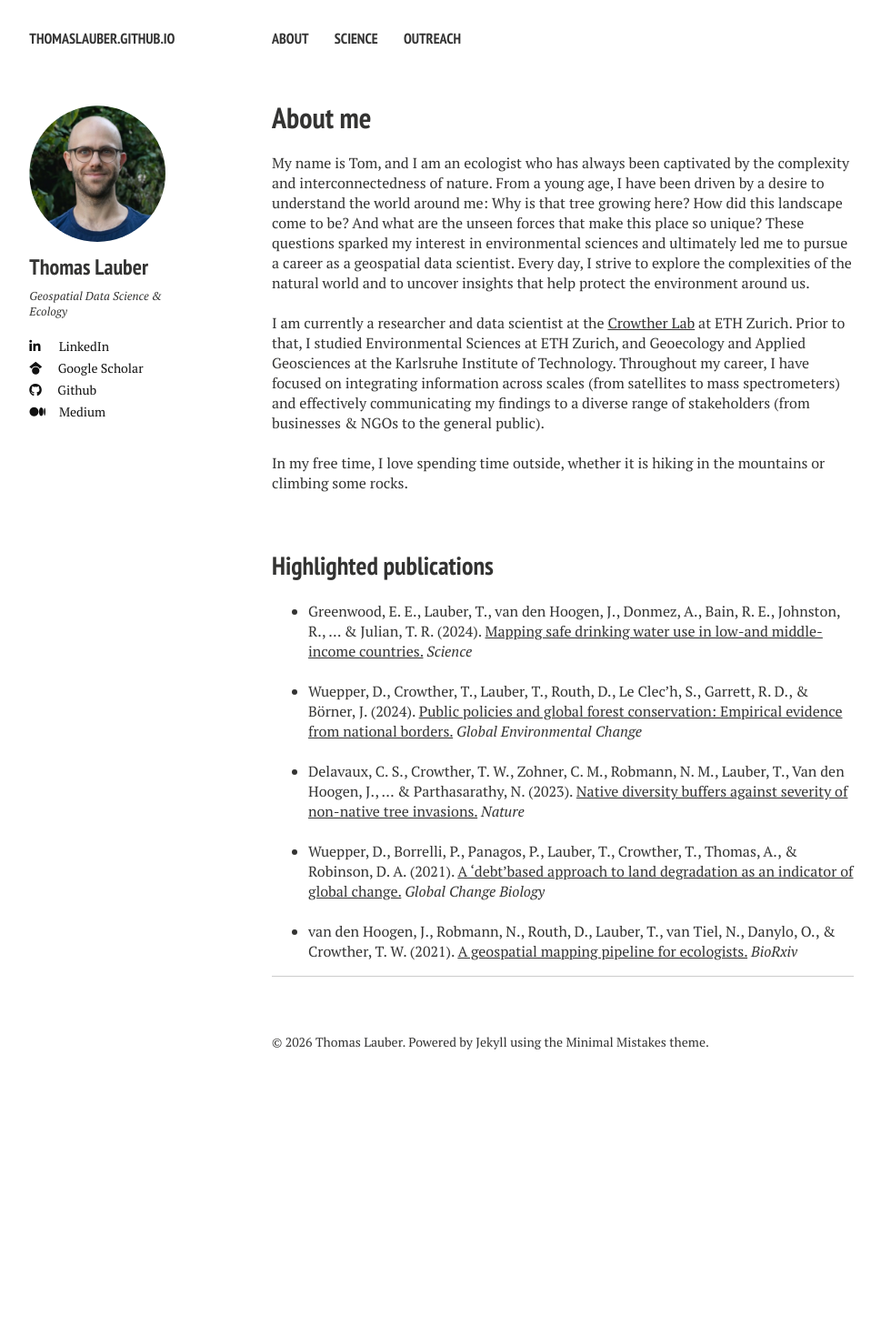
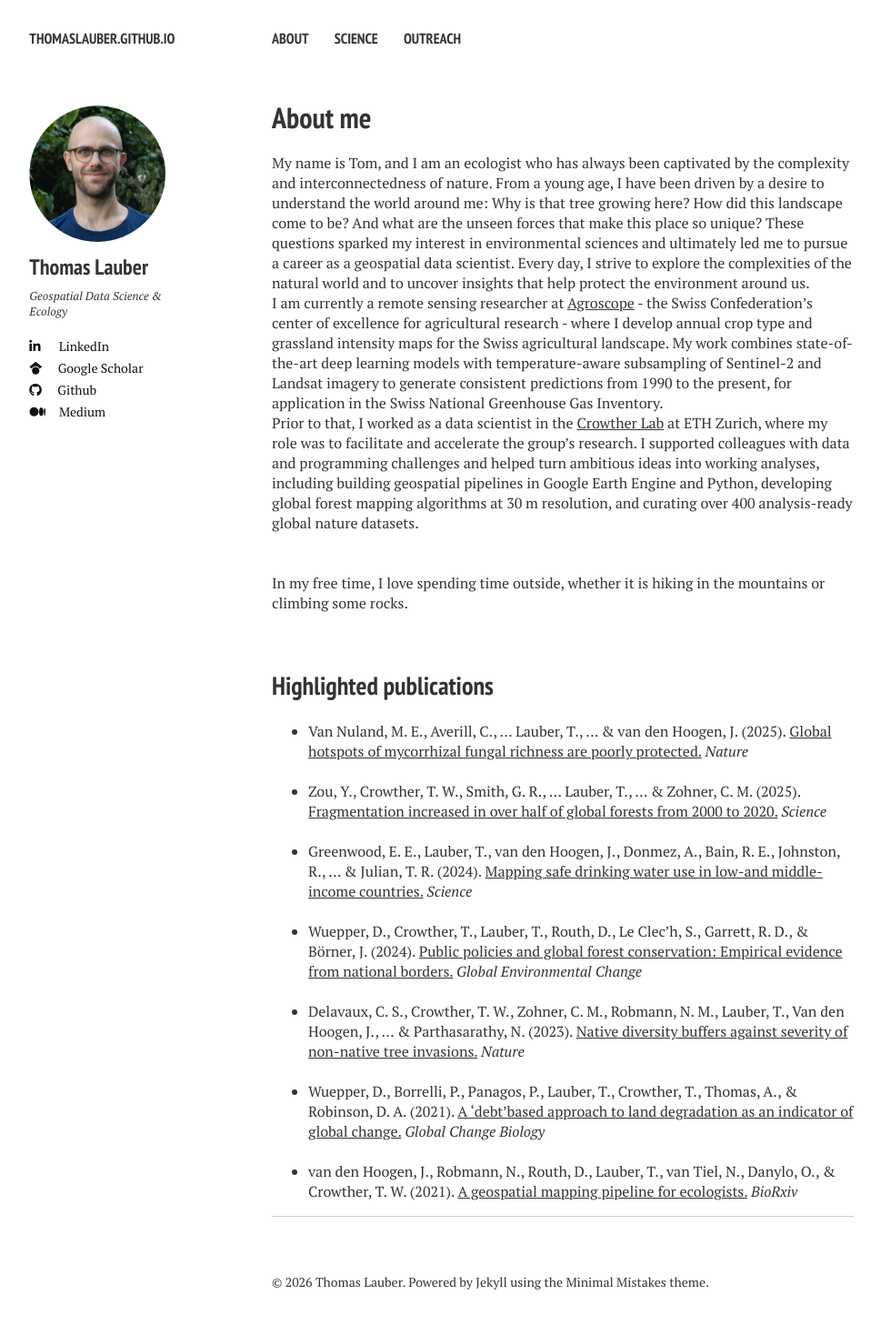
Before and after one commit to thomaslauber/thomaslauber.github.io, a Jekyll site: the page built from index.md, in a window 1280 px wide. Shown: the whole page at 91% size, without its empty margins (21-990 px from the left). Built offline with Jekyll 4.4.1, drawn with Linux system fonts in a browser that asks for light colours; nearby versions of some CDN libraries; before the commit the page ends 1204 px from its top, so only the background shows below that.

Commit message:
Revise personal bio and publication highlights
Updated personal and professional information, including current role and research focus.

```diff
--- a/index.md
+++ b/index.md
@@ -5,9 +5,12 @@ excerpt: "A minimal Jekyll theme for your blog by designer Michael Rose."
 tags: [Jekyll, theme, responsive, blog, template]
 ---
 
-My name is Tom, and I am an ecologist who has always been captivated by the complexity and interconnectedness of nature. From a young age, I have been driven by a desire to understand the world around me: Why is that tree growing here? How did this landscape come to be? And what are the unseen forces that make this place so unique? These questions sparked my interest in environmental sciences and ultimately led me to pursue a career as a geospatial data scientist. Every day, I strive to explore the complexities of the natural world and to uncover insights that help protect the environment around us.<br><br>
+My name is Tom, and I am an ecologist who has always been captivated by the complexity and interconnectedness of nature. From a young age, I have been driven by a desire to understand the world around me: Why is that tree growing here? How did this landscape come to be? And what are the unseen forces that make this place so unique? These questions sparked my interest in environmental sciences and ultimately led me to pursue a career as a geospatial data scientist. Every day, I strive to explore the complexities of the natural world and to uncover insights that help protect the environment around us.
 
-I am currently a researcher and data scientist at the <a href="https://crowtherlab.com/" target="_blank">Crowther Lab</a> at ETH Zurich. Prior to that, I studied Environmental Sciences at ETH Zurich, and Geoecology and Applied Geosciences at the Karlsruhe Institute of Technology. Throughout my career, I have focused on integrating information across scales (from satellites to mass spectrometers) and effectively communicating my findings to a diverse range of stakeholders (from businesses & NGOs to the general public).
+I am currently a remote sensing researcher at <a href="https://www.agroscope.admin.ch/agroscope/de/home.html" target="_blank">Agroscope</a> - the Swiss Confederation's center of excellence for agricultural research - where I develop annual crop type and grassland intensity maps for the Swiss agricultural landscape. My work combines state-of-the-art deep learning models with temperature-aware subsampling of Sentinel-2 and Landsat imagery to generate consistent predictions from 1990 to the present, for application in the Swiss National Greenhouse Gas Inventory.
+
+Prior to that, I worked as a data scientist in the <a href="https://crowtherlab.com/" target="_blank">Crowther Lab</a> at ETH Zurich, where my role was to facilitate and accelerate the group’s research. I supported colleagues with data and programming challenges and helped turn ambitious ideas into working analyses, including building geospatial pipelines in Google Earth Engine and Python, developing global forest mapping algorithms at 30 m resolution, and curating over 400 analysis-ready global nature datasets.
+
 <br><br>
 
 In my free time, I love spending time outside, whether it is hiking in the mountains or climbing some rocks.
@@ -15,6 +18,12 @@ In my free time, I love spending time outside, whether it is hiking in the mount
 
 ## Highlighted publications
 
+* Van Nuland, M. E., Averill, C., ... Lauber, T., ... & van den Hoogen, J. (2025). [Global hotspots of mycorrhizal fungal richness are poorly protected.](https://www.nature.com/articles/s41586-025-09277-4){:target="blank"}
+*Nature*
+<br><br>
+* Zou, Y., Crowther, T. W., Smith, G. R., ... Lauber, T., ... & Zohner, C. M. (2025). [Fragmentation increased in over half of global forests from 2000 to 2020.](https://www.science.org/doi/abs/10.1126/science.adr6450){:target="blank"}
+*Science*
+<br><br>
 * Greenwood, E. E., Lauber, T., van den Hoogen, J., Donmez, A., Bain, R. E., Johnston, R., ... & Julian, T. R. (2024). [Mapping safe drinking water use in low-and middle-income countries.](https://www.science.org/doi/abs/10.1126/science.adh9578){:target="blank"}
 *Science*
 <br><br>
```
